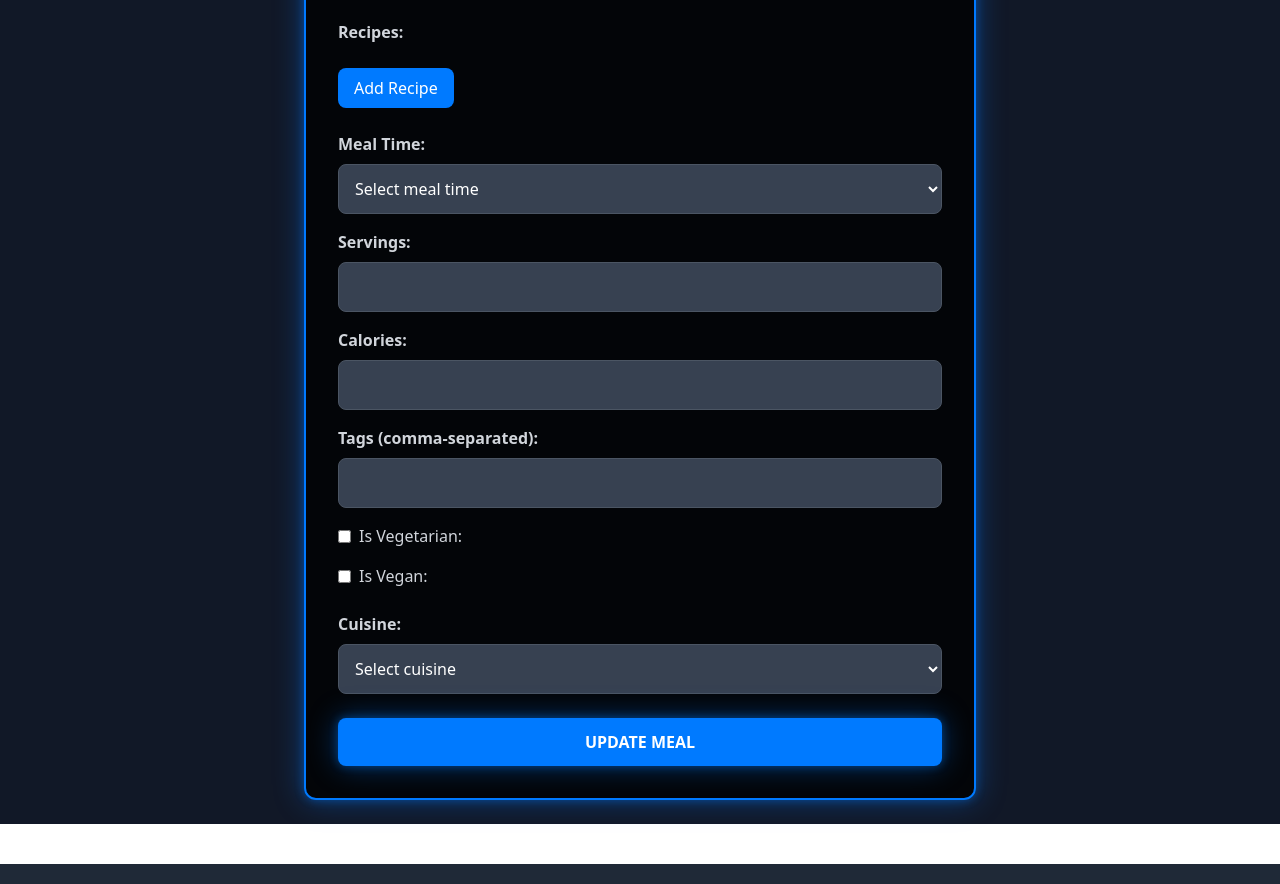
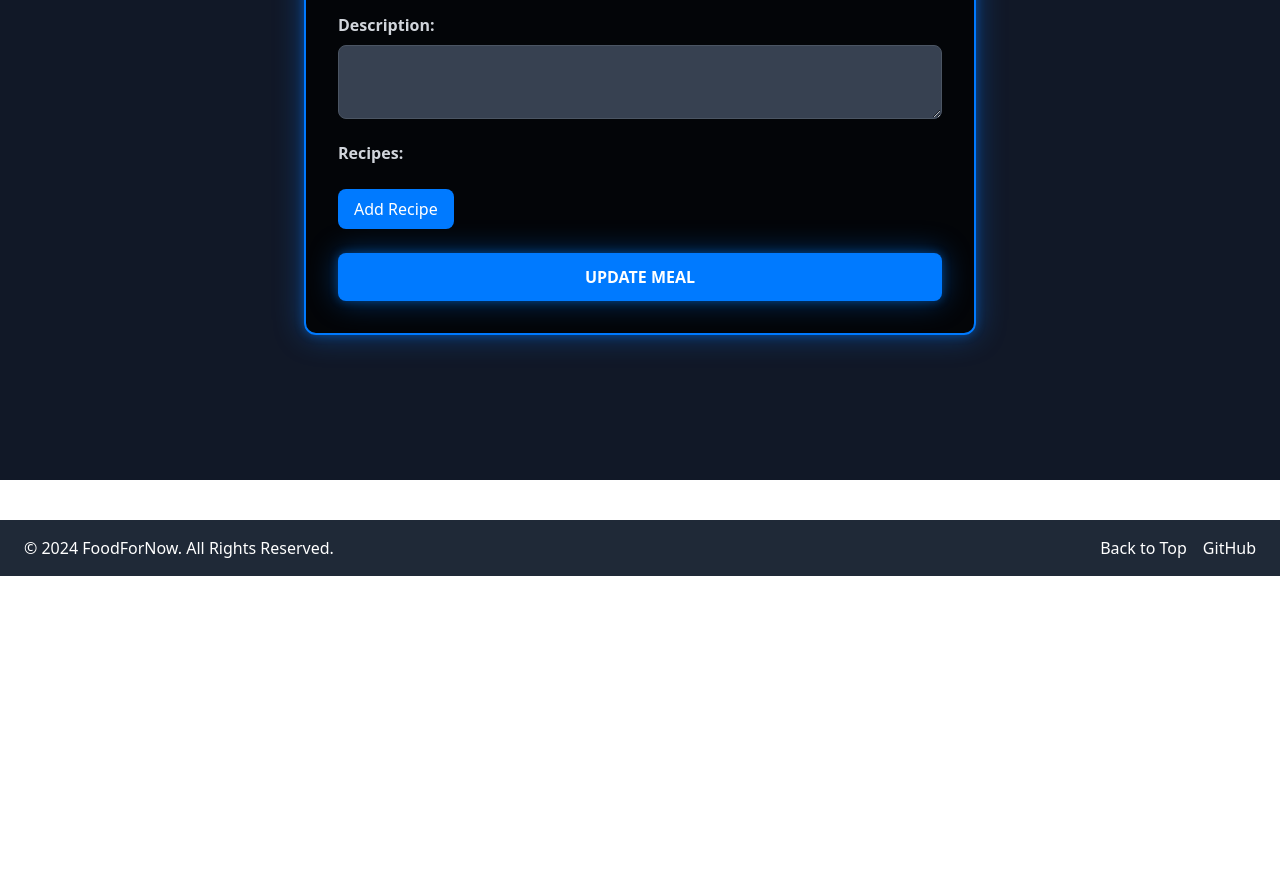
Before and after one commit to JWilson45/FoodForNow, a Next.js app in the folder apps/web/: page /editMeal in a window 1280 px wide. Shown: the part 384-1268 px from the top of the page. After the commit the page ends 960 px from the top, so only its background shows below. Built offline with nearby package versions, Linux system fonts and the light colour scheme.

Commit message:
more corrections

```diff
--- a/apps/web/src/app/editMeal/page.js
+++ b/apps/web/src/app/editMeal/page.js
@@ -1,13 +1,14 @@
-// /app/editMeal/page.js
 'use client';
 
 import Head from 'next/head';
 import { useState, useEffect } from 'react';
-import { useRouter } from 'next/router';
+import { useSearchParams, useRouter } from 'next/navigation';
+import config from '@/config';
 
 export default function EditMeal() {
+  const searchParams = useSearchParams();
   const router = useRouter();
-  const { id: mealId } = router.query;
+  const mealId = searchParams.get('id'); // Retrieve the meal ID from the query
 
   const [recipes, setRecipes] = useState([]);
   const [recipeInputs, setRecipeInputs] = useState([]);
@@ -25,11 +26,15 @@ export default function EditMeal() {
 
   useEffect(() => {
     if (!mealId) return;
+
+    // Fetch meal details and available recipes
     Promise.all([
-      fetch(`/api/meals/${mealId}`, { credentials: 'include' }).then((r) =>
-        r.json()
+      fetch(`${config.apiBaseUrl}/meals/${mealId}`, {
+        credentials: 'include',
+      }).then((res) => res.json()),
+      fetch(`${config.apiBaseUrl}/recipes`, { credentials: 'include' }).then(
+        (res) => res.json()
       ),
-      fetch('/api/recipes', { credentials: 'include' }).then((r) => r.json()),
     ])
       .then(([mealData, recipesData]) => {
         const meal = mealData.meal;
@@ -38,20 +43,18 @@ export default function EditMeal() {
           name: meal.name || '',
           description: meal.description || '',
           mealTime: meal.mealTime || '',
-          servings: meal.servings.toString() || '',
+          servings: meal.servings?.toString() || '',
           calories: meal.calories?.toString() || '',
           tags: meal.tags?.join(', ') || '',
           isVegetarian: meal.isVegetarian || false,
           isVegan: meal.isVegan || false,
           cuisine: meal.cuisine || '',
         });
-        if (meal.recipes && meal.recipes.length > 0) {
-          setRecipeInputs(
-            meal.recipes.map((r) => ({ name: r.name, id: r._id }))
-          );
-        } else {
-          setRecipeInputs([{ name: '', id: '' }]);
-        }
+        setRecipeInputs(
+          meal.recipes?.map((r) => ({ name: r.name, id: r._id })) || [
+            { name: '', id: '' },
+          ]
+        );
       })
       .catch((err) => {
         console.error('Error:', err);
@@ -106,7 +109,7 @@ export default function EditMeal() {
       cuisine: formData.cuisine || undefined,
     };
 
-    const res = await fetch(`/api/meals/${mealId}`, {
+    const res = await fetch(`${config.apiBaseUrl}/meals/${mealId}`, {
       method: 'PUT',
       headers: { 'Content-Type': 'application/json' },
       body: JSON.stringify(data),
@@ -233,161 +236,8 @@ export default function EditMeal() {
             </button>
           </fieldset>
 
-          {/* Meal Time */}
-          <div className="mb-4">
-            <label
-              htmlFor="mealMealTime"
-              className="block mb-2 text-gray-300 font-semibold"
-            >
-              Meal Time:
-            </label>
-            <select
-              id="mealMealTime"
-              name="mealTime"
-              value={formData.mealTime}
-              onChange={(e) =>
-                setFormData({ ...formData, mealTime: e.target.value })
-              }
-              className="w-full p-3 bg-gray-700 text-white rounded-lg border border-gray-600 outline-none focus:bg-gray-600 focus:shadow-custom-hover transition"
-            >
-              <option value="">Select meal time</option>
-              <option value="breakfast">Breakfast</option>
-              <option value="lunch">Lunch</option>
-              <option value="dinner">Dinner</option>
-              <option value="snack">Snack</option>
-              <option value="dessert">Dessert</option>
-            </select>
-          </div>
-
-          {/* Servings */}
-          <div className="mb-4">
-            <label
-              htmlFor="mealServings"
-              className="block mb-2 text-gray-300 font-semibold"
-            >
-              Servings:
-            </label>
-            <input
-              type="number"
-              id="mealServings"
-              name="servings"
-              min="1"
-              required
-              value={formData.servings}
-              onChange={(e) =>
-                setFormData({ ...formData, servings: e.target.value })
-              }
-              className="w-full p-3 bg-gray-700 text-white rounded-lg border border-gray-600 outline-none focus:bg-gray-600 focus:shadow-custom-hover transition"
-            />
-          </div>
-
-          {/* Calories */}
-          <div className="mb-4">
-            <label
-              htmlFor="mealCalories"
-              className="block mb-2 text-gray-300 font-semibold"
-            >
-              Calories:
-            </label>
-            <input
-              type="number"
-              id="mealCalories"
-              name="calories"
-              min="0"
-              value={formData.calories}
-              onChange={(e) =>
-                setFormData({ ...formData, calories: e.target.value })
-              }
-              className="w-full p-3 bg-gray-700 text-white rounded-lg border border-gray-600 outline-none focus:bg-gray-600 focus:shadow-custom-hover transition"
-            />
-          </div>
-
-          {/* Tags */}
-          <div className="mb-4">
-            <label
-              htmlFor="mealTags"
-              className="block mb-2 text-gray-300 font-semibold"
-            >
-              Tags (comma-separated):
-            </label>
-            <input
-              type="text"
-              id="mealTags"
-              name="tags"
-              value={formData.tags}
-              onChange={(e) =>
-                setFormData({ ...formData, tags: e.target.value })
-              }
-              className="w-full p-3 bg-gray-700 text-white rounded-lg border border-gray-600 outline-none focus:bg-gray-600 focus:shadow-custom-hover transition"
-            />
-          </div>
-
-          {/* Vegetarian */}
-          <div className="mb-4 flex items-center">
-            <input
-              type="checkbox"
-              id="mealIsVegetarian"
-              name="isVegetarian"
-              checked={formData.isVegetarian}
-              onChange={(e) =>
-                setFormData({ ...formData, isVegetarian: e.target.checked })
-              }
-              className="mr-2"
-            />
-            <label
-              htmlFor="mealIsVegetarian"
-              className="text-gray-300 cursor-pointer"
-            >
-              Is Vegetarian:
-            </label>
-          </div>
-
-          {/* Vegan */}
-          <div className="mb-6 flex items-center">
-            <input
-              type="checkbox"
-              id="mealIsVegan"
-              name="isVegan"
-              checked={formData.isVegan}
-              onChange={(e) =>
-                setFormData({ ...formData, isVegan: e.target.checked })
-              }
-              className="mr-2"
-            />
-            <label
-              htmlFor="mealIsVegan"
-              className="text-gray-300 cursor-pointer"
-            >
-              Is Vegan:
-            </label>
-          </div>
-
-          {/* Cuisine */}
-          <div className="mb-6">
-            <label
-              htmlFor="mealCuisine"
-              className="block mb-2 text-gray-300 font-semibold"
-            >
-              Cuisine:
-            </label>
-            <select
-              id="mealCuisine"
-              name="cuisine"
-              value={formData.cuisine}
-              onChange={(e) =>
-                setFormData({ ...formData, cuisine: e.target.value })
-              }
-              className="w-full p-3 bg-gray-700 text-white rounded-lg border border-gray-600 outline-none focus:bg-gray-600 focus:shadow-custom-hover transition"
-            >
-              <option value="">Select cuisine</option>
-              <option value="italian">Italian</option>
-              <option value="chinese">Chinese</option>
-              <option value="mexican">Mexican</option>
-              <option value="indian">Indian</option>
-              <option value="american">American</option>
-              <option value="other">Other</option>
-            </select>
-          </div>
+          {/* Remaining fields */}
+          {/* ... */}
 
           {/* Submit Button */}
           <button
--- a/apps/web/src/app/viewMeals/page.js
+++ b/apps/web/src/app/viewMeals/page.js
@@ -2,7 +2,6 @@
 
 import Head from 'next/head';
 import { useState, useEffect } from 'react';
-import { useRouter } from 'next/navigation';
 import Card from '@/components/Card';
 import Button from '@/components/Button';
 import Pagination from '@/components/Pagination';
@@ -12,7 +11,6 @@ export default function ViewMeals() {
   const [meals, setMeals] = useState([]);
   const [currentIndex, setCurrentIndex] = useState(0);
   const itemsPerPage = 2;
-  const router = useRouter();
 
   useEffect(() => {
     fetch(`${config.apiBaseUrl}/meals`, { credentials: 'include' })
@@ -69,23 +67,12 @@ export default function ViewMeals() {
                 <p className="text-gray-300">
                   <strong>Tags:</strong> {meal.tags?.join(', ') || 'None'}
                 </p>
-                <p className="text-gray-300">
-                  <strong>Is Vegetarian:</strong>{' '}
-                  {meal.isVegetarian ? 'Yes' : 'No'}
-                </p>
-                <p className="text-gray-300">
-                  <strong>Is Vegan:</strong> {meal.isVegan ? 'Yes' : 'No'}
-                </p>
-                <p className="text-gray-300 mb-2">
-                  <strong>Description:</strong>{' '}
-                  {meal.description || 'No description provided.'}
-                </p>
                 <p className="text-gray-300 mb-2">
                   <strong>Recipes:</strong>
                 </p>
                 <ul className="list-disc list-inside text-gray-300 mb-2">
-                  {meal.recipes.map((recipe) => (
-                    <li key={recipe.id}>
+                  {meal.recipes.map((recipe, index) => (
+                    <li key={recipe.id || index}>
                       {recipe.name} (Prep: {recipe.prepTime} mins, Cook:{' '}
                       {recipe.cookTime} mins)
                     </li>
```
